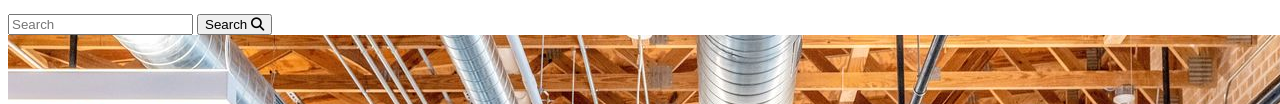
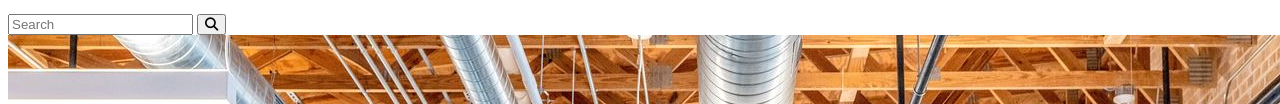
Before and after one commit to Moha1137/Moha1137.github.io, a plain HTML site: page final-project/index.html in a window 1280 px wide. Shown: the part 217-321 px from the top of the page. Drawn offline with Linux system fonts and the light colour scheme.

Commit message:
Mock-up HTML

```diff
--- a/final-project/index.html
+++ b/final-project/index.html
@@ -24,7 +24,7 @@
 
             <form>
                 <input type="text" placeholder="Search">
-                <button type="Submit">Search <i class="fa-solid fa-magnifying-glass"></i></button>
+                <button type="Submit"><i class="fa-solid fa-magnifying-glass"></i></button>
             </form>
         </nav>
     </header>
```
